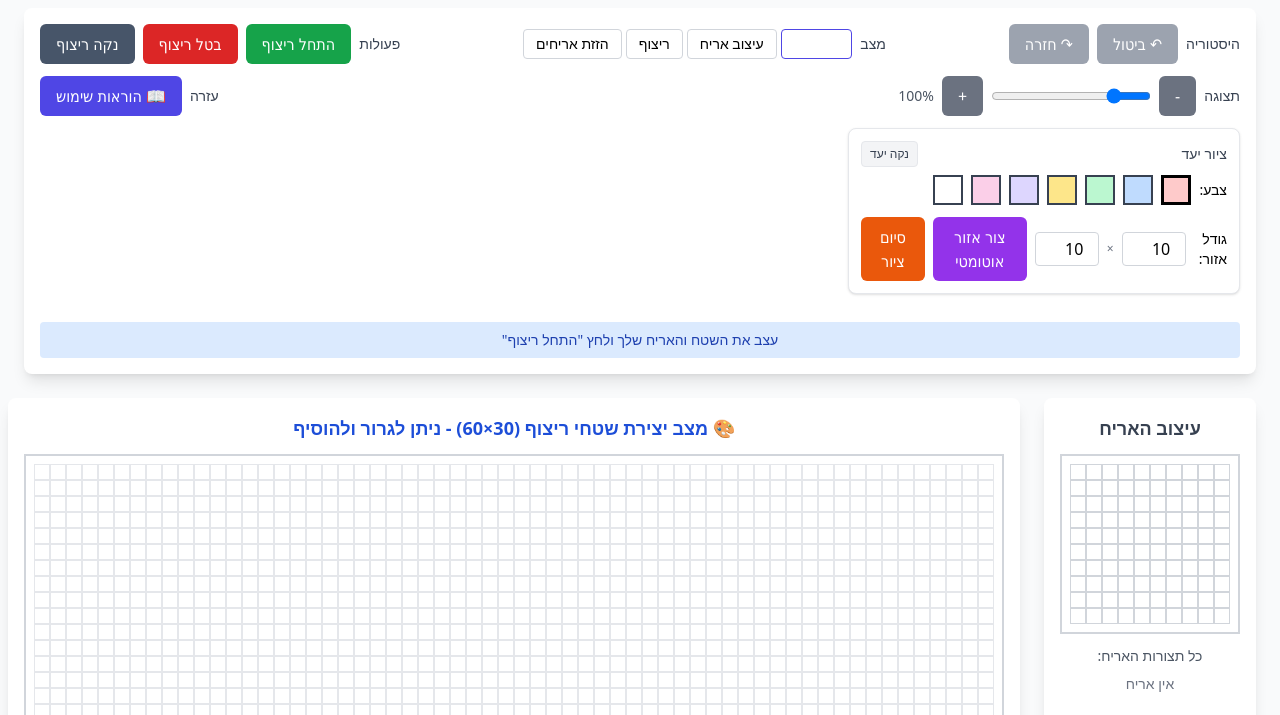
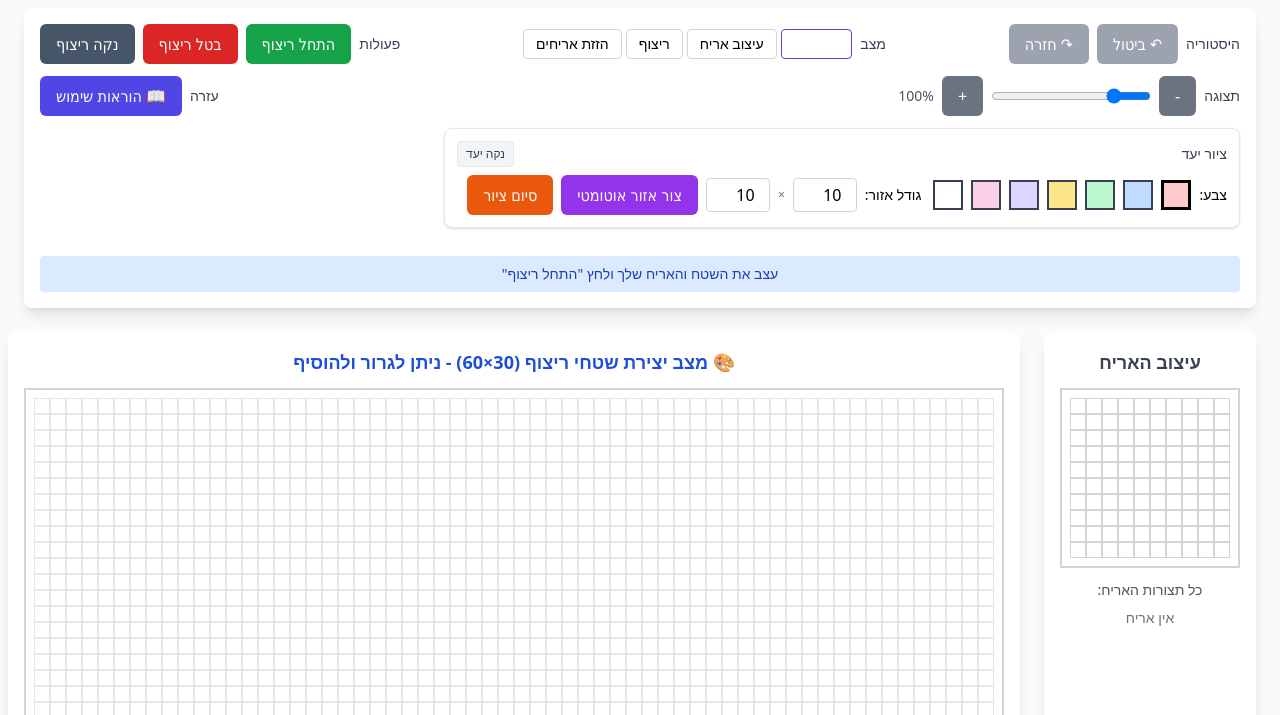
Before and after one commit to oshrat1631/tiling-app, a website: page index.html in a window 1280 px wide. Shown: the part 84-799 px from the top of the page. Drawn offline with nearby package versions, Linux system fonts and the light colour scheme.

Commit message:
fix(ui): widen target panel (md:col-span-2) so 'מחק אזור' and other buttons fit inside the card without overflow

```diff
--- a/index.html
+++ b/index.html
@@ -572,6 +572,13 @@
 
         // Build toolbar early so color buttons get listeners below
         buildOrganizedToolbar();
+        // Widen target panel so action buttons fit inside on medium screens
+        try {
+            var targetPanel = document.getElementById('panel-target');
+            if (targetPanel && targetPanel.classList) {
+                targetPanel.classList.add('md:col-span-2');
+            }
+        } catch (e) { /* no-op */ }
         // Initialize UI state
         setMode('target');
         updateMoveBanner();
```
